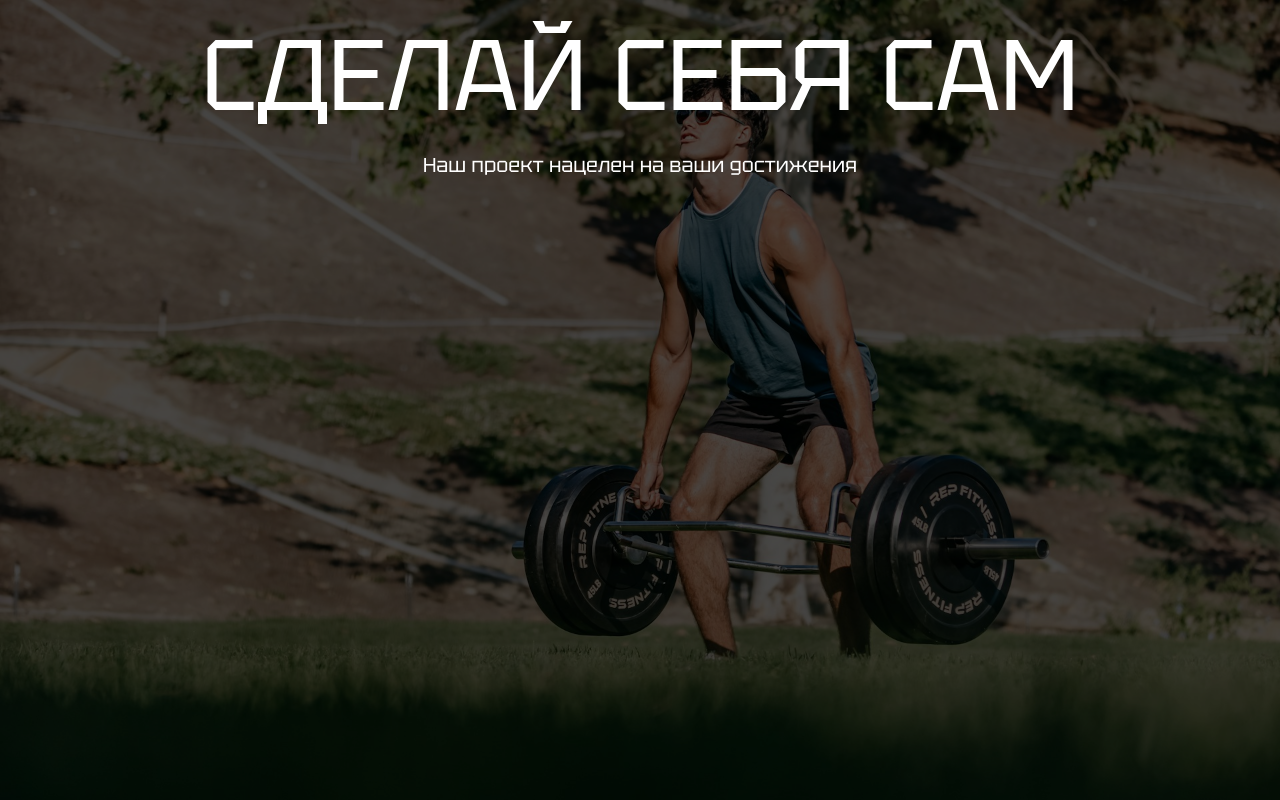
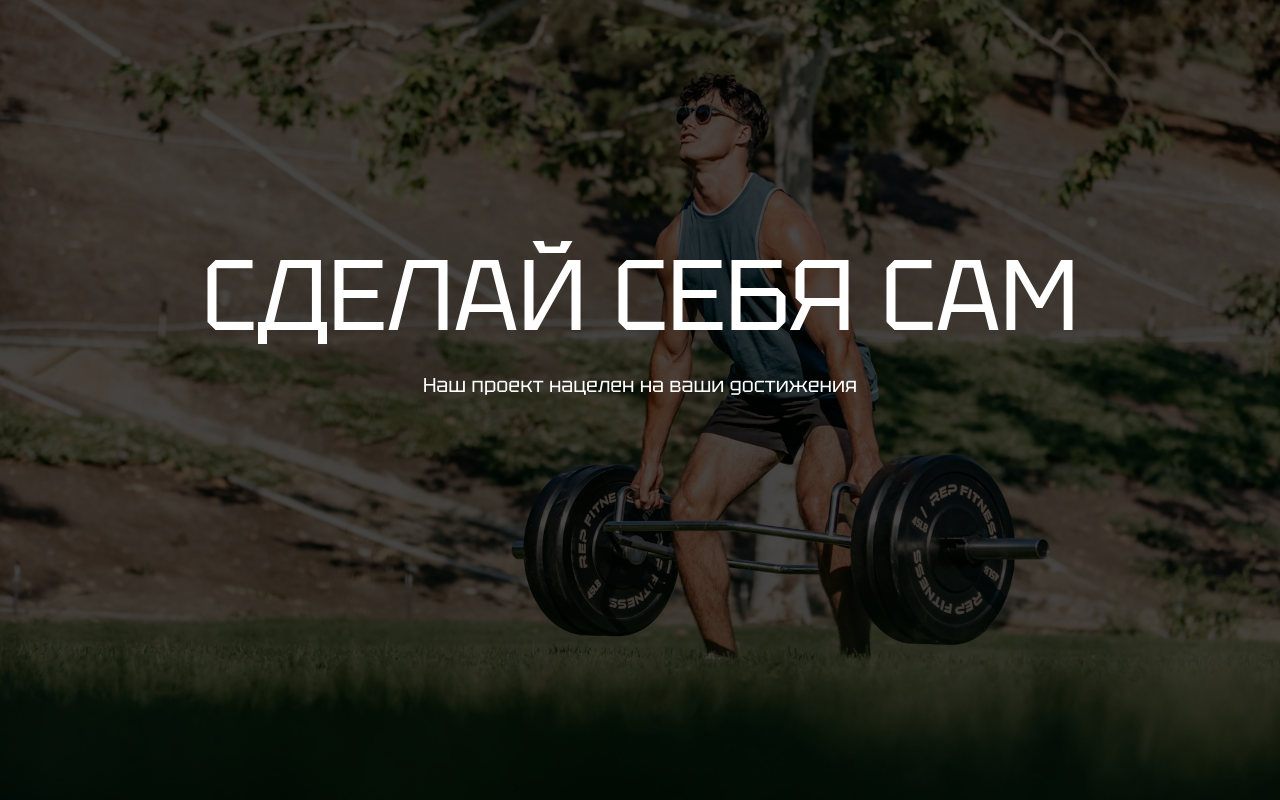
Before and after one commit to mamedbekovruslan/nua, a React (Vite) app: page / in a window 1280 px wide. Built offline with nearby package versions, Linux system fonts and the light colour scheme.

Commit message:
Поправить отступ

```diff
--- a/src/pages/Home/Home.module.css
+++ b/src/pages/Home/Home.module.css
@@ -6,7 +6,7 @@
 .bannerInfo {
   position: absolute;
   width: 100%;
-  margin-top: 22  0px;
+  margin-top: 220px;
   z-index: 999;
   display: flex;
   flex-direction: column;
```
